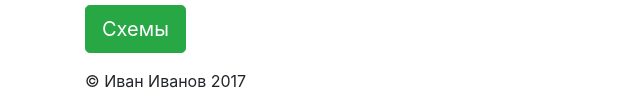
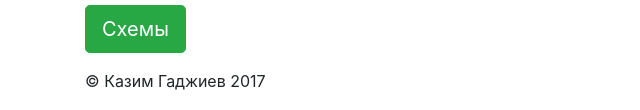
Before and after one commit to kazi05/heroku-app, a website: page public/index.html in a window 1280 px wide. Shown: the part 687-797 px from the top of the page, 0-640 px from the left. Drawn offline with Linux system fonts and the light colour scheme.

Commit message:
Update index.html

```diff
--- a/public/index.html
+++ b/public/index.html
@@ -65,7 +65,7 @@
       </div>
 
       <footer class="footer">
-        <p>&copy; Иван Иванов 2017</p>
+        <p>&copy; Казим Гаджиев 2017</p>
       </footer>
 
     </div>
```
